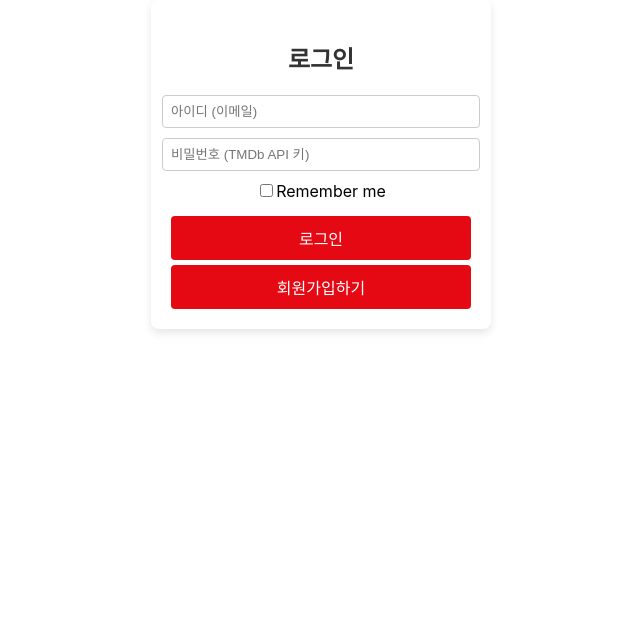
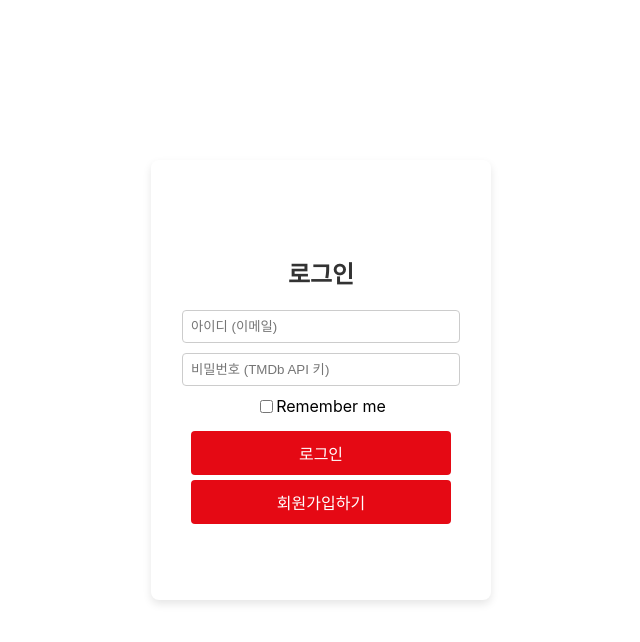
Before and after one commit to mytime501/clonecode, a React (Create React App) app: page /signin in a window 1280 px wide. Shown: the top 642 px of the page, without its empty margins (319-959 px from the left). Built offline with nearby package versions, Linux system fonts and the light colour scheme.

Commit message:
Screen Transition Effect

```diff
--- a/src/css/auth.css
+++ b/src/css/auth.css
@@ -45,3 +45,51 @@ h2 {
   margin-bottom: 20px;
   color: #333;
 }
+
+
+/* auth.css */
+
+/* 기본 설정 */
+.auth-container {
+  display: flex;
+  justify-content: center;
+  align-items: center;
+  height: 50vh; /* 높이를 50으로 설정 */
+  margin-top: calc(20vh); /* 화면 중앙에서 50px 높이를 맞추기 위한 계산 */
+}
+
+
+.auth-card {
+  width: 300px;
+  height: 400px;
+  perspective: 1000px; /* 3D 효과 */
+  position: relative;
+}
+
+.auth-front, .auth-back {
+  position: absolute;
+  width: 100%;
+  height: 100%;
+  backface-visibility: hidden; /* 뒤쪽 면 숨기기 */
+  display: flex;
+  justify-content: center;
+  align-items: center;
+  flex-direction: column;
+  padding: 20px;
+  box-sizing: border-box;
+  transition: transform 0.6s; /* 부드러운 회전 효과 */
+}
+
+.auth-back {
+  transform: rotateY(180deg); /* 회원가입 페이지를 회전시킴 */
+}
+
+.auth-card.flip .auth-front {
+  transform: rotateY(180deg); /* 로그인 화면을 회전시킴 */
+}
+
+.auth-card.flip .auth-back {
+  transform: rotateY(0deg); /* 회원가입 화면을 보이도록 */
+}
+
+/* 버튼과 입력 스타일은 기존 유지 */
--- a/src/pages/Signin.jsx
+++ b/src/pages/Signin.jsx
@@ -123,7 +123,9 @@ const Signin = () => {
 
   return (
     <div className="auth-container">
-      <h2>{isSignUp ? "회원가입" : "로그인"}</h2>
+      <div className={`auth-card ${isSignUp ? "flip" : ""}`}>
+        <div className="auth-front">
+          <h2>로그인</h2>
           <InputField
             type="email"
             placeholder="아이디 (이메일)"
@@ -136,8 +138,32 @@ const Signin = () => {
             value={password}
             onChange={(e) => setPassword(e.target.value)}
           />
-      {isSignUp && (
-        <>
+          <CheckboxField
+            label="Remember me"
+            checked={rememberMe}
+            onChange={() => setRememberMe(!rememberMe)}
+          />
+          <Button onClick={handleSignIn}>
+            로그인
+          </Button>
+          <Button onClick={toggleAuthMode}>
+            회원가입하기
+          </Button>
+        </div>
+        <div className="auth-back">
+          <h2>회원가입</h2>
+          <InputField
+            type="email"
+            placeholder="아이디 (이메일)"
+            value={email}
+            onChange={(e) => setEmail(e.target.value)}
+          />
+          <InputField
+            type="password"
+            placeholder="비밀번호 (TMDb API 키)"
+            value={password}
+            onChange={(e) => setPassword(e.target.value)}
+          />
           <InputField
             type="password"
             placeholder="비밀번호 확인"
@@ -149,19 +175,14 @@ const Signin = () => {
             checked={termsAccepted}
             onChange={() => setTermsAccepted(!termsAccepted)}
           />
-        </>
-      )}
-      <CheckboxField
-        label="Remember me"
-        checked={rememberMe}
-        onChange={() => setRememberMe(!rememberMe)}
-      />
-      <Button onClick={isSignUp ? handleSignUp : handleSignIn}>
-        {isSignUp ? "회원가입" : "로그인"}
+          <Button onClick={handleSignUp}>
+            회원가입
           </Button>
           <Button onClick={toggleAuthMode}>
-        {isSignUp ? "로그인하기" : "회원가입하기"}
+            로그인하기
           </Button>
+        </div>
+      </div>
       <ToastContainer position="top-right" autoClose={3000} />
     </div>
   );
```
Lines whose indentation alone changed are shown as unchanged.
